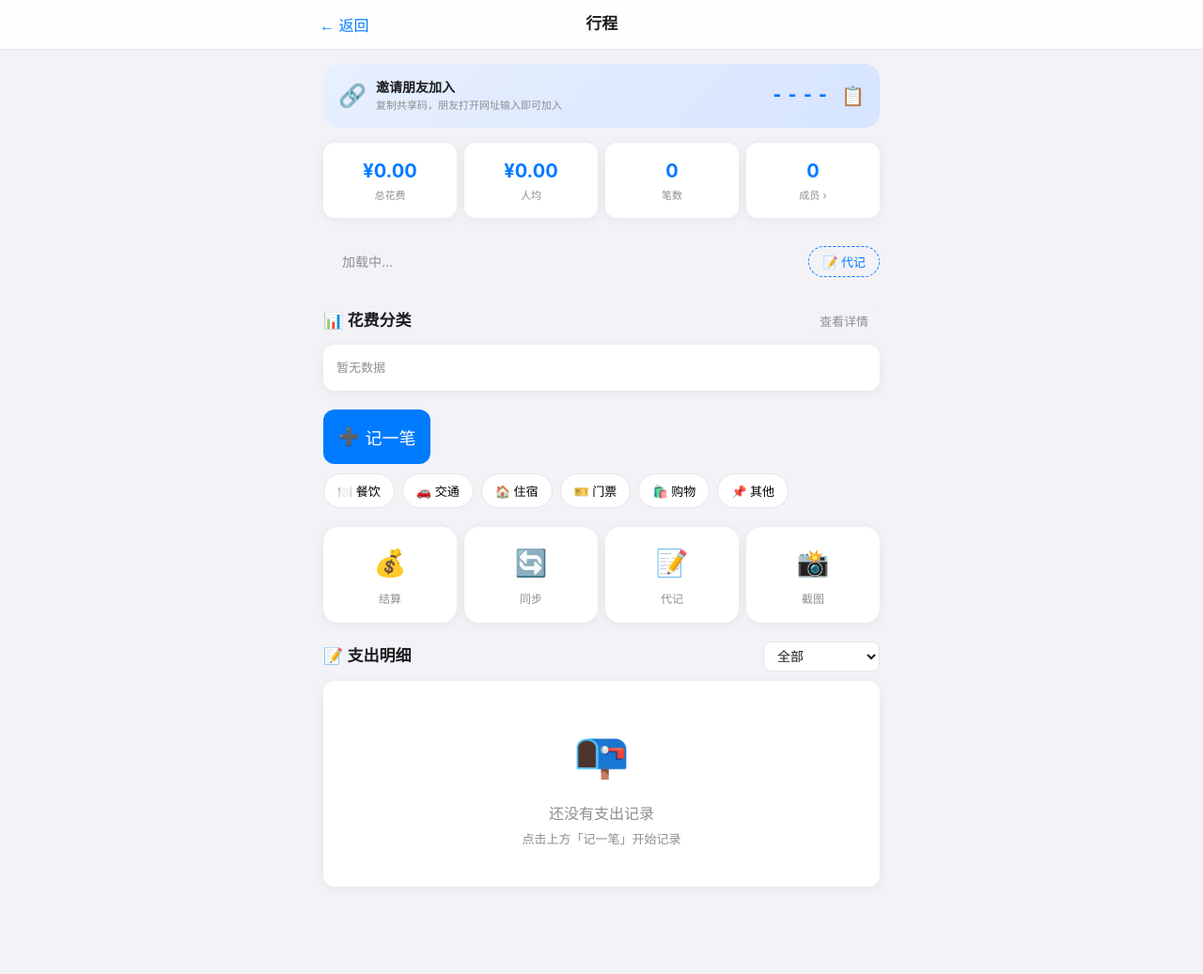
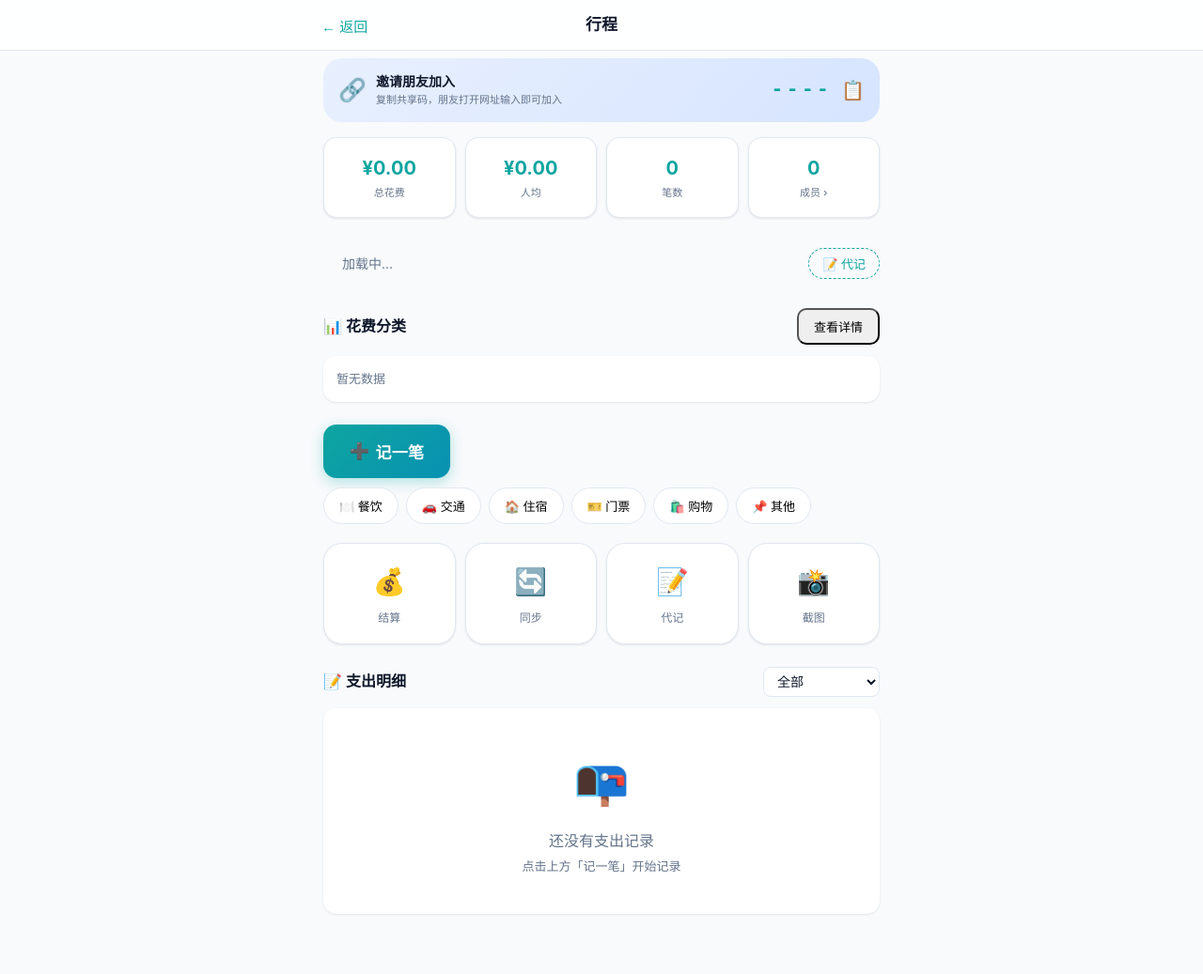
Before and after one commit to Kuangkimo/travel-expense-tracker, a Flask app: page /trip/1 in a window 1280 px wide. Shown: the whole page at 94% size. Before the commit the page ends 944 px from the top, so only its background shows below. Run offline with Flask 3, Linux system fonts and the light colour scheme; data that the repository does not hold is empty.

Commit message:
feat: 全站UI改版 - 圆周旅迹风格（青绿配色+渐变+圆角卡片+旅行感）

```diff
--- a/static/css/style.css
+++ b/static/css/style.css
@@ -1,22 +1,28 @@
 /* ══════════════════════════════════════
    Travel Expense Tracker - Styles
-   移动优先 · 治愈系 · 轻设计
+   圆周旅迹风格 · 旅行感 · 清爽卡片
    ══════════════════════════════════════ */
 
 :root {
-    --primary: #007AFF;
-    --primary-light: #E8F0FE;
-    --danger: #FF3B30;
-    --success: #34C759;
-    --warning: #FF9500;
-    --bg: #F2F2F7;
+    --primary: #0EA5A0;
+    --primary-dark: #0891B2;
+    --primary-light: #CCFBF1;
+    --primary-gradient: linear-gradient(135deg, #0EA5A0 0%, #0891B2 100%);
+    --danger: #EF4444;
+    --success: #10B981;
+    --warning: #F59E0B;
+    --accent: #F59E0B;
+    --bg: #F8FAFC;
     --card: #FFFFFF;
-    --text: #1C1C1E;
-    --text-secondary: #8E8E93;
-    --border: #E5E5EA;
-    --radius: 12px;
-    --radius-lg: 16px;
-    --shadow: 0 2px 12px rgba(0,0,0,0.06);
+    --text: #0F172A;
+    --text-secondary: #64748B;
+    --border: #E2E8F0;
+    --radius: 14px;
+    --radius-lg: 20px;
+    --radius-xl: 28px;
+    --shadow: 0 1px 3px rgba(0,0,0,0.06), 0 1px 2px rgba(0,0,0,0.04);
+    --shadow-lg: 0 10px 25px rgba(0,0,0,0.08), 0 4px 10px rgba(0,0,0,0.04);
+    --nav-height: 54px;
 }
 
 * { margin:0; padding:0; box-sizing:border-box; }
@@ -27,29 +33,32 @@
     color: var(--text);
     -webkit-font-smoothing: antialiased;
     line-height: 1.6;
+    padding-top: var(--nav-height);
 }
 
 /* ── 导航 ── */
 .nav-bar {
     position: fixed; top:0; left:0; right:0;
     z-index: 100;
-    background: rgba(255,255,255,0.92);
-    backdrop-filter: blur(20px);
-    -webkit-backdrop-filter: blur(20px);
+    background: rgba(255,255,255,0.88);
+    backdrop-filter: blur(20px) saturate(1.8);
+    -webkit-backdrop-filter: blur(20px) saturate(1.8);
     border-bottom: 1px solid var(--border);
+    height: var(--nav-height);
 }
 
 .nav-inner {
     display: flex; align-items: center;
-    height: 52px; padding: 0 16px;
+    height: var(--nav-height); padding: 0 18px;
     max-width: 640px; margin: 0 auto;
 }
 
 .nav-back {
     background: none; border: none;
-    font-size: 16px; color: var(--primary);
+    font-size: 15px; color: var(--primary);
     cursor: pointer; padding: 8px 4px;
     min-width: 60px; text-align: left;
+    font-weight: 500;
 }
 
 .nav-title {
@@ -66,10 +75,10 @@
     display: inline-block;
     background: var(--primary-light);
     color: var(--primary);
-    padding: 4px 10px;
+    padding: 4px 12px;
     border-radius: 8px;
-    font-size: 13px;
-    font-weight: 500;
+    font-size: 12px;
+    font-weight: 600;
     cursor: pointer;
 }
 
@@ -77,77 +86,98 @@
 .main-content {
     max-width: 640px;
     margin: 0 auto;
-    padding: 16px;
+    padding: 20px;
     padding-bottom: 100px;
 }
 
 .main-content.has-nav {
-    padding-top: 68px;
+    padding-top: 8px;
 }
 
 /* ── 首页 ── */
 .home-page {
-    padding-top: 40px;
+    padding-top: 20px;
 }
 
 .logo-area {
     text-align: center;
-    margin-bottom: 32px;
+    margin-bottom: 28px;
+    padding: 32px 20px 24px;
+    background: linear-gradient(180deg, var(--primary-light) 0%, transparent 100%);
+    border-radius: var(--radius-xl);
 }
 
 .logo-icon {
-    font-size: 64px;
-    margin-bottom: 8px;
+    font-size: 56px;
+    margin-bottom: 6px;
+    display: block;
 }
 
 .app-title {
-    font-size: 28px;
-    font-weight: 700;
+    font-size: 30px;
+    font-weight: 800;
     margin-bottom: 4px;
+    background: var(--primary-gradient);
+    -webkit-background-clip: text;
+    -webkit-text-fill-color: transparent;
+    background-clip: text;
 }
 
 .app-desc {
-    font-size: 15px;
+    font-size: 14px;
     color: var(--text-secondary);
+    font-weight: 400;
 }
 
 /* ── 卡片 ── */
 .card-list {
     display: flex; flex-direction: column;
-    gap: 12px; margin-bottom: 20px;
+    gap: 14px; margin-bottom: 24px;
 }
 
 .card {
     display: flex; align-items: center;
     background: var(--card);
     border-radius: var(--radius-lg);
-    padding: 18px;
+    padding: 20px;
     box-shadow: var(--shadow);
     cursor: pointer;
-    transition: transform 0.15s;
-    gap: 14px;
+    transition: all 0.2s ease;
+    gap: 16px;
+    border: 1px solid transparent;
+}
+
+.card:hover {
+    border-color: var(--primary-light);
+    box-shadow: var(--shadow-lg);
 }
 
 .card:active { transform: scale(0.98); }
 
 .card-primary {
-    border-left: 4px solid var(--primary);
+    background: linear-gradient(135deg, #ffffff 0%, #f0fdfa 100%);
+    border: 1px solid rgba(14,165,160,0.15);
 }
 
 .card-icon {
-    font-size: 28px;
-    width: 44px; height: 44px;
+    font-size: 26px;
+    width: 48px; height: 48px;
     display: flex; align-items: center; justify-content: center;
     background: var(--primary-light);
-    border-radius: 12px;
+    border-radius: 14px;
     flex-shrink: 0;
+}
+
+.card-primary .card-icon {
+    background: linear-gradient(135deg, #0EA5A0 0%, #0891B2 100%);
+    color: white;
 }
 
 .card-body { flex: 1; }
 
 .card-body h3 {
-    font-size: 16px; font-weight: 600;
-    margin-bottom: 2px;
+    font-size: 17px; font-weight: 600;
+    margin-bottom: 4px;
 }
 
 .card-body p {
@@ -156,6 +186,7 @@
 
 .card-arrow {
     font-size: 18px; color: var(--text-secondary);
+    opacity: 0.5;
 }
 
 /* ── 表单 ── */
@@ -225,75 +256,89 @@
 .btn {
     display: inline-flex; align-items: center; justify-content: center;
     padding: 12px 24px;
-    border: none; border-radius: 10px;
-    font-size: 16px; font-weight: 500;
+    border: none; border-radius: 12px;
+    font-size: 15px; font-weight: 600;
     cursor: pointer;
-    transition: all 0.15s;
+    transition: all 0.2s ease;
     gap: 6px;
+    letter-spacing: 0.3px;
 }
 
 .btn:active { transform: scale(0.97); }
 .btn:disabled { opacity: 0.5; cursor: not-allowed; transform: none; }
 
 .btn-primary {
-    background: var(--primary);
+    background: var(--primary-gradient);
     color: white;
+    box-shadow: 0 4px 14px rgba(14,165,160,0.3);
+}
+
+.btn-primary:hover {
+    box-shadow: 0 6px 20px rgba(14,165,160,0.4);
 }
 
 .btn-secondary {
     background: var(--bg);
     color: var(--text);
+    border: 1px solid var(--border);
 }
 
 .btn-danger {
-    background: #FFF0EF;
+    background: #FEF2F2;
     color: var(--danger);
+    border: 1px solid rgba(239,68,68,0.15);
+}
+
+.btn-big {
+    padding: 16px 28px;
+    font-size: 17px;
+    border-radius: 14px;
 }
 
 .btn-full {
     width: 100%;
 }
 
-.btn-big {
-    padding: 16px;
-    font-size: 18px;
-    border-radius: 12px;
-}
-
 .btn-sm {
-    padding: 6px 12px;
+    padding: 8px 16px;
     font-size: 13px;
-    border: none; border-radius: 8px;
-    background: var(--bg);
-    color: var(--text-secondary);
-    cursor: pointer;
+    border-radius: 10px;
 }
 
 /* ── 统计行 ── */
 .stats-row {
     display: grid;
     grid-template-columns: repeat(4, 1fr);
-    gap: 8px;
-    margin-bottom: 16px;
+    gap: 10px;
+    margin-bottom: 18px;
 }
 
 .stat-card {
     background: var(--card);
     border-radius: var(--radius);
-    padding: 14px 8px;
+    padding: 16px 6px;
     text-align: center;
     box-shadow: var(--shadow);
     cursor: pointer;
+    transition: all 0.2s ease;
+    border: 1px solid var(--border);
+}
+
+.stat-card:hover {
+    border-color: var(--primary-light);
 }
 
 .stat-value {
-    font-size: 20px; font-weight: 700;
+    font-size: 20px;
+    font-weight: 700;
     color: var(--primary);
     margin-bottom: 2px;
 }
 
 .stat-label {
-    font-size: 11px; color: var(--text-secondary);
+    font-size: 11px;
+    color: var(--text-secondary);
+    font-weight: 500;
 }
 
 /* ── 成员栏 ── */
@@ -388,16 +433,17 @@
 
 /* ── 区块 ── */
 .section {
-    margin-bottom: 20px;
+    margin-bottom: 24px;
 }
 
 .section-header {
     display: flex; align-items: center; justify-content: space-between;
-    margin-bottom: 10px;
+    margin-bottom: 12px;
 }
 
 .section-header h3 {
-    font-size: 17px; font-weight: 600;
+    font-size: 16px; font-weight: 600;
+    color: var(--text);
 }
 
 .filter-select {
@@ -438,7 +484,7 @@
 
 .cat-bar-fill {
     height: 100%;
-    background: linear-gradient(90deg, var(--primary), #5AC8FA);
+    background: var(--primary-gradient);
     border-radius: 4px;
     transition: width 0.5s ease;
 }
@@ -454,13 +500,14 @@
 }
 
 .chip {
-    padding: 8px 14px;
+    padding: 9px 16px;
     border: 1px solid var(--border);
-    border-radius: 20px;
+    border-radius: 22px;
     background: var(--card);
     font-size: 13px;
     cursor: pointer;
-    transition: all 0.15s;
+    transition: all 0.2s ease;
+    font-weight: 500;
 }
 
 .chip:active {
@@ -472,18 +519,23 @@
 .action-grid {
     display: grid;
     grid-template-columns: repeat(4, 1fr);
-    gap: 8px;
-    margin-bottom: 20px;
+    gap: 10px;
+    margin-bottom: 24px;
 }
 
 .action-card {
     display: flex; flex-direction: column; align-items: center;
     background: var(--card);
     border-radius: var(--radius-lg);
-    padding: 16px 8px;
+    padding: 18px 8px;
     box-shadow: var(--shadow);
     cursor: pointer;
-    transition: transform 0.15s;
+    transition: all 0.2s ease;
+    border: 1px solid var(--border);
+}
+
+.action-card:hover {
+    border-color: var(--primary-light);
 }
 
 .action-card:active { transform: scale(0.95); }
@@ -496,6 +548,7 @@
 .action-label {
     font-size: 12px;
     color: var(--text-secondary);
+    font-weight: 500;
 }
 
 /* ── 支出列表 ── */
```
Also changed, not shown: operation-flow.svg (added), settlement-flow.svg (added).
